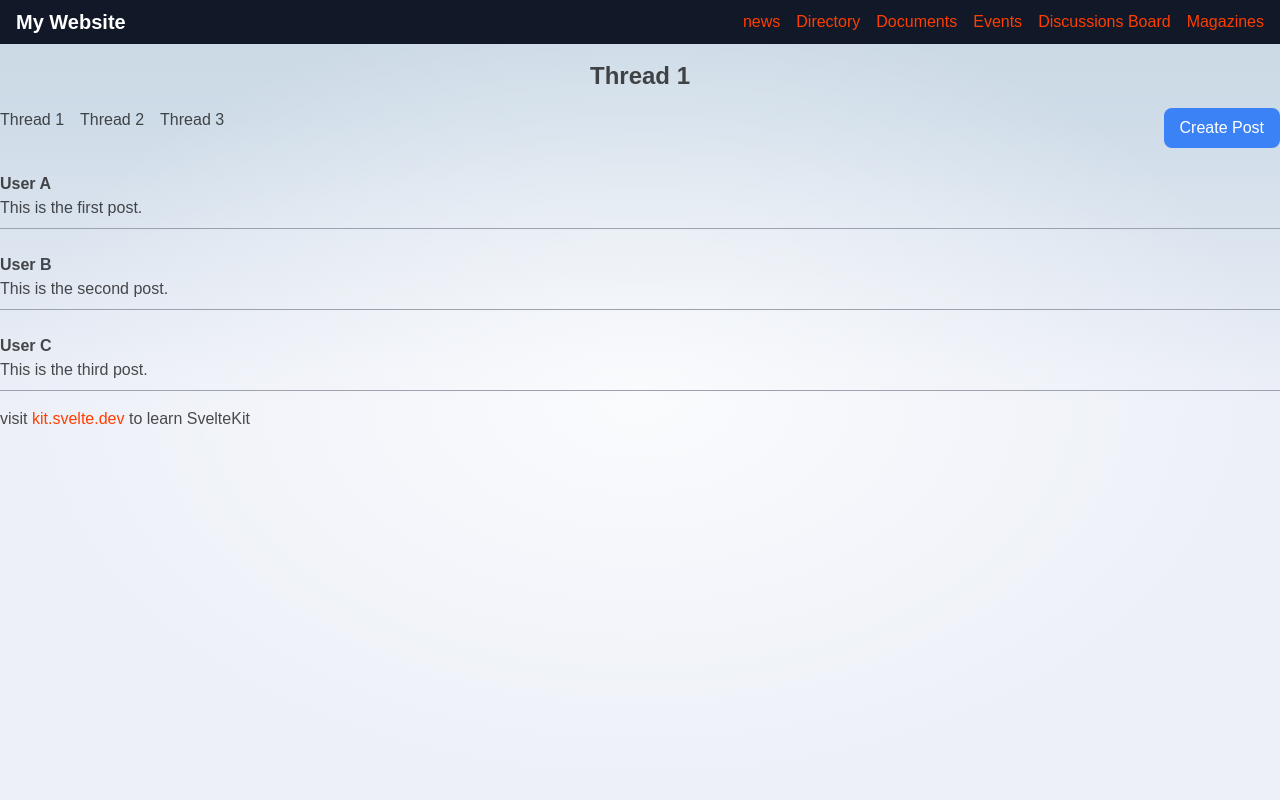
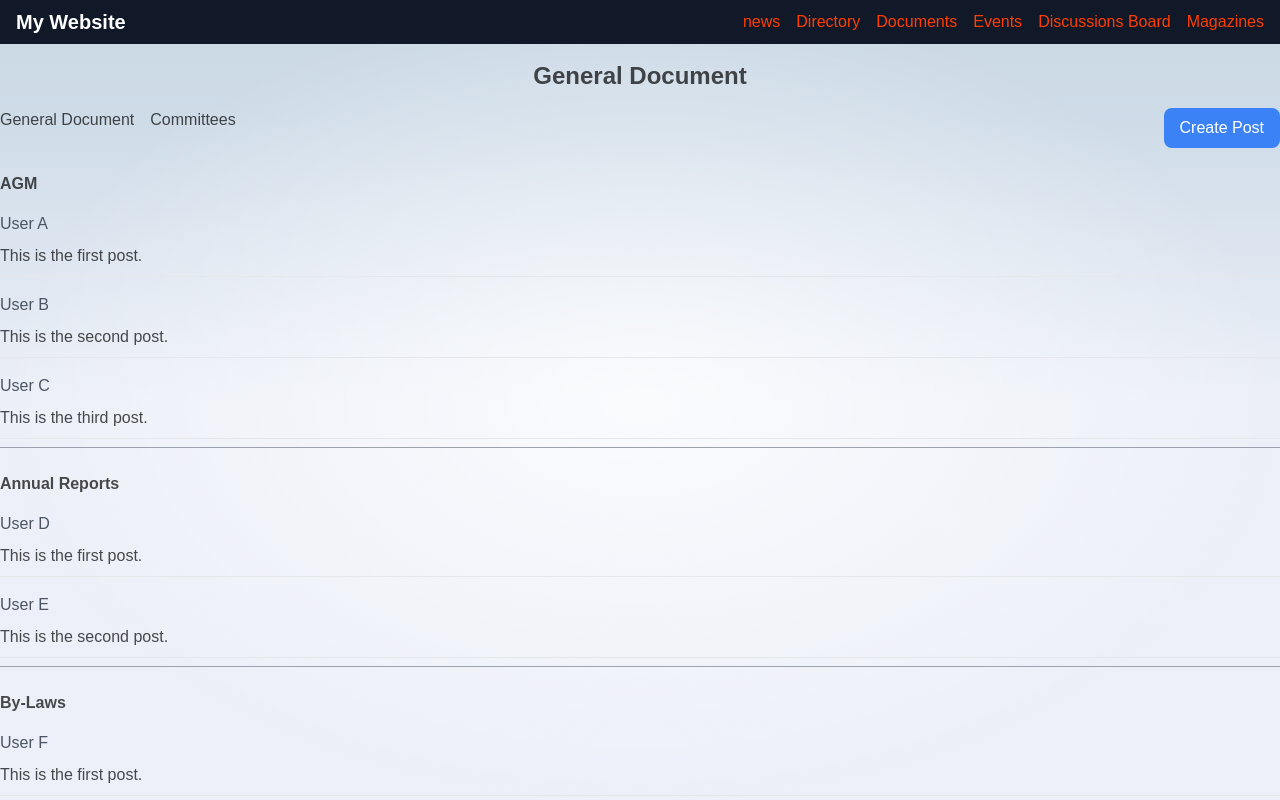
Before and after one commit to DindyalM/ACTU, a SvelteKit app: page /threads in a window 1280 px wide. Shown: the top 800 px of the page. Built offline with nearby package versions, Linux system fonts and the light colour scheme.

Commit message:
1 file modified

```diff
--- a/src/routes/threads/+page.svelte
+++ b/src/routes/threads/+page.svelte
@@ -1,11 +1,11 @@
 <!-- src/routes/threads/+page.svelte -->
 <div class="container mx-auto my-4">
-  <h1 class="text-2xl font-bold mb-4">{thread.title}</h1>
+  <h1 class="text-2xl font-bold mb-4">{selectedThread.title}</h1>
 
   <nav class="flex justify-between mb-4">
     <ul class="flex space-x-4">
       {#each threads as thread}
-        <li class="cursor-pointer" key={thread.id}>
+        <li class="cursor-pointer" on:click={() => selectThread(thread)} key={thread.id}>
           {thread.title}
         </li>
       {/each}
@@ -15,10 +15,15 @@
     </button>
   </nav>
 
-  {#each thread.posts as post}
-    <div class="border-b border-gray-400 py-2 mb-4" key={post.id}>
-      <h2 class="font-bold">{post.author}</h2>
+  {#each selectedThread.topics as topic}
+    <div class="border-b border-gray-400 py-2 mb-4" key={topic.id}>
+      <h2 class="font-bold">{topic.title}</h2>
+      {#each topic.posts as post}
+        <div class="border-b border-gray-200 py-2 mt-2" key={post.id}>
+          <p class="text-gray-600 mb-2">{post.author}</p>
           <p>{post.message}</p>
+        </div>
+      {/each}
     </div>
   {/each}
 </div>
@@ -27,7 +32,11 @@
   let threads = [
   {
     "id": 1,
-      "title": "Thread 1",
+    "title": "General Document",
+    "topics": [
+      {
+        "id": 1,
+        "title": "AGM",
         "posts": [
           {
             "id": 1,
@@ -48,7 +57,7 @@
       },
       {
         "id": 2,
-      "title": "Thread 2",
+        "title": "Annual Reports",
         "posts": [
           {
             "id": 1,
@@ -64,7 +73,7 @@
       },
       {
         "id": 3,
-      "title": "Thread 3",
+        "title": "By-Laws",
         "posts": [
           {
             "id": 1,
@@ -83,13 +92,65 @@
           }
         ]
       }
+    ]
+  },
+  {
+    "id": 2,
+    "title": "Committees",
+    "topics": [
+      {
+        "id": 1,
+        "title": "Administrative",
+        "posts": [
+          {
+            "id": 1,
+            "author": "User I",
+            "message": "This is the first post."
+          },
+          {
+            "id": 2,
+            "author": "User J",
+            "message": "This is the second post."
+          }
+        ]
+      },
+      {
+        "id": 2,
+        "title": "Regional Committees",
+        "posts": [
+          {
+            "id": 1,
+            "author": "User K",
+            "message": "This is the first post."
+          },
+          {
+            "id": 2,
+            "author": "User L",
+            "message": "This is the second post."
+          },
+          {
+            "id": 3,
+            "author": "User M",
+            "message": "This is the third post."
+          }
+        ]
+      }
+    ]
+  }
 ];
 
-  let thread = threads[0];
+
+  let selectedThread = threads[0];
+  let selectedTopic = selectedThread.topics[0];
+
+  function selectThread(thread) {
+    selectedThread = thread;
+    selectedTopic = thread.topics[0];
+  }
 
   function createPost() {
-    thread.posts.push({
-      id: thread.posts.length + 1,
+    selectedTopic.posts.push({
+      id: selectedTopic.posts.length + 1,
       author: 'User X',
       message: 'This is a new post.',
     });
```
Lines whose indentation alone changed are shown as unchanged.
